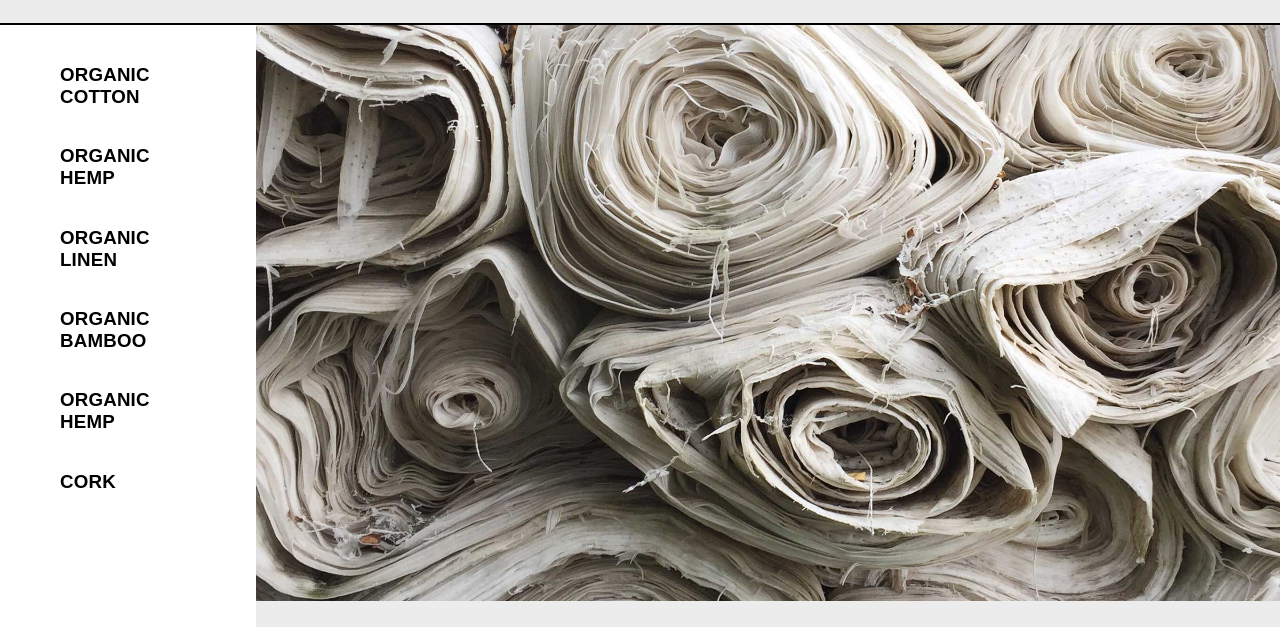
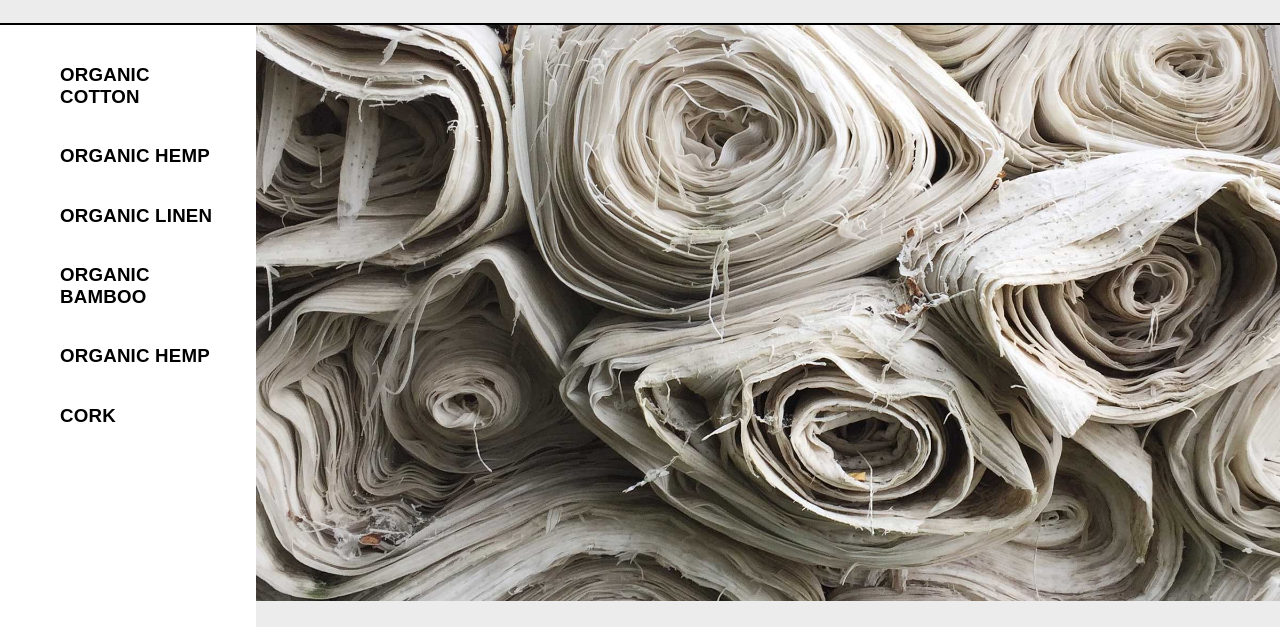
Before and after one commit to chiarabonzano/blog, a plain HTML site: page index.html in a window 1280 px wide. Shown: the part 107-734 px from the top of the page. Drawn offline with Linux system fonts and the light colour scheme.

Commit message:
update styles.css

```diff
--- a/styles.css
+++ b/styles.css
@@ -108,8 +108,9 @@ aside {
 }
 
 .card-list {
+    display: grid;
     margin: 0;
-    padding: 20px 50px 0 50px;
+    padding: 20px 20px 0 50px;
 }
 
 footer {
```
